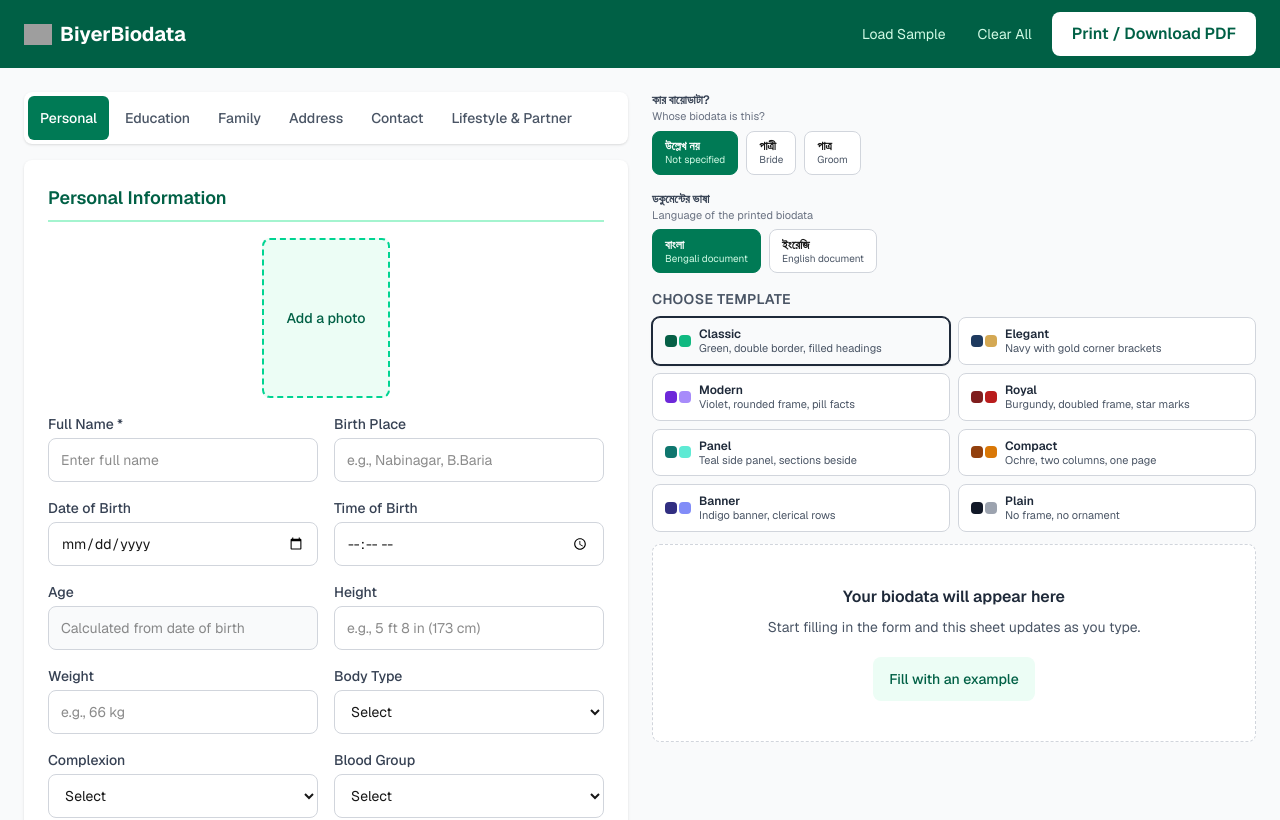
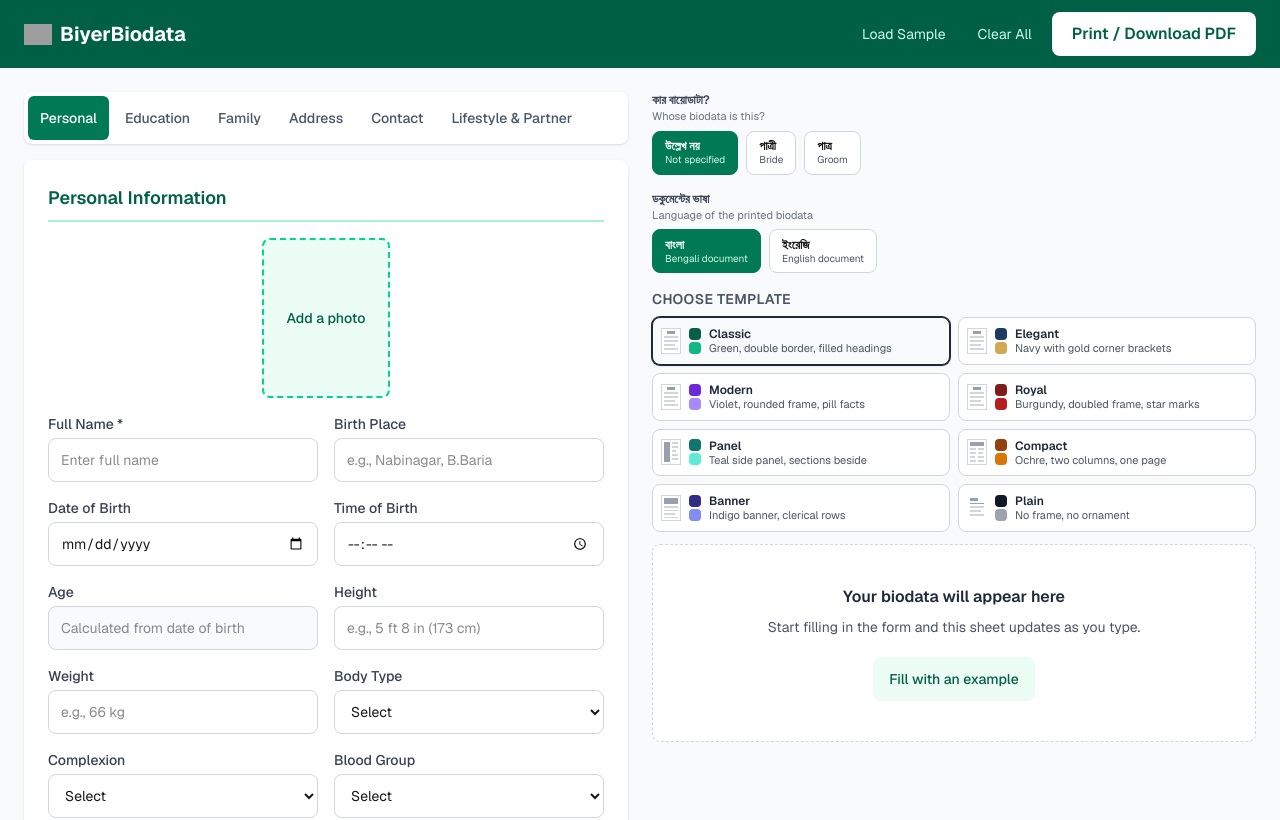
Before and after one commit to mehedihasansumit/bio-data, a Next.js app: page /builder in a window 1280 px wide. Shown: the top 820 px of the page. Built offline with nearby package versions, Linux system fonts and the light colour scheme; grey boxes are pictures that could not be loaded.

Commit message:
feat: draw each template's layout in the chooser

```diff
--- a/src/components/ui/TemplateSelector.tsx
+++ b/src/components/ui/TemplateSelector.tsx
@@ -1,6 +1,6 @@
 "use client";
 
-import { templates, TemplateName } from "@/types/templates";
+import { templates, TemplateLayout, TemplateName } from "@/types/templates";
 import { useRovingRadio } from "@/components/ui/useRovingRadio";
 
 interface Props {
@@ -10,6 +10,103 @@ interface Props {
 
 const IDS = templates.map((t) => t.id);
 
+/** The filled mass of a wireframe — a band, a panel, a title bar. */
+const MASS = "bg-gray-400";
+/** A row of text in a wireframe. */
+const LINE = "bg-gray-300";
+
+function Line({ w = "w-full" }: { w?: string }) {
+  return <span className={`block h-[2px] ${w} ${LINE}`} />;
+}
+
+/**
+ * A ~20×26px drawing of what the template actually looks like.
+ *
+ * This is necessary rather than cosmetic. The new inks sit close to the
+ * existing ones in RGB terms — Panel teal is 47 from Classic emerald, Compact
+ * ochre 43 from Royal oxblood, Banner indigo 41 from Elegant navy — which is
+ * not distinguishable in a 12px swatch. Colour has stopped being the thing that
+ * tells these templates apart; layout is, so the chooser shows layout.
+ *
+ * Drawn from `TemplateOption.layout` with plain divs, so adding a template
+ * means picking one of five names and nothing else.
+ */
+function Wireframe({ layout }: { layout: TemplateLayout }) {
+  return (
+    <span
+      aria-hidden="true"
+      className={`block w-5 h-[26px] shrink-0 bg-white p-[2px] border ${
+        /* Plain has no frame, and the wireframe says so. A transparent border
+           rather than none, so all five drawings are the same size. */
+        layout === "plain" ? "border-transparent" : "border-gray-300"
+      }`}
+    >
+      {layout === "stacked" && (
+        <span className="flex h-full flex-col gap-[2px]">
+          <span className={`block h-[3px] w-3/5 self-center ${MASS}`} />
+          <Line />
+          <Line />
+          <Line w="w-4/5" />
+          <Line />
+        </span>
+      )}
+
+      {layout === "panel" && (
+        <span className="flex h-full gap-[2px]">
+          <span className={`block w-2/5 h-full ${MASS}`} />
+          <span className="flex flex-1 flex-col gap-[2px]">
+            <Line />
+            <Line />
+            <Line w="w-3/4" />
+            <Line />
+            <Line />
+          </span>
+        </span>
+      )}
+
+      {layout === "two-column" && (
+        <span className="flex h-full flex-col gap-[2px]">
+          <span className={`block h-[4px] w-full ${MASS}`} />
+          <span className="flex flex-1 gap-[2px]">
+            <span className="flex flex-1 flex-col gap-[2px]">
+              <Line />
+              <Line />
+              <Line w="w-3/4" />
+              <Line />
+            </span>
+            <span className="flex flex-1 flex-col gap-[2px]">
+              <Line />
+              <Line w="w-3/4" />
+              <Line />
+              <Line />
+            </span>
+          </span>
+        </span>
+      )}
+
+      {layout === "banner" && (
+        <span className="flex h-full flex-col gap-[2px]">
+          <span className={`block h-[8px] w-full ${MASS}`} />
+          <Line />
+          <Line />
+          <Line w="w-4/5" />
+          <Line />
+        </span>
+      )}
+
+      {layout === "plain" && (
+        <span className="flex h-full flex-col gap-[2px]">
+          <span className={`block h-[3px] w-3/5 ${MASS}`} />
+          <span className="block h-px w-full bg-gray-400" />
+          <Line />
+          <Line w="w-4/5" />
+          <Line />
+        </span>
+      )}
+    </span>
+  );
+}
+
 export default function TemplateSelector({ selected, onChange }: Props) {
   const { radioProps } = useRovingRadio(IDS, selected, onChange);
 
@@ -18,8 +115,9 @@ export default function TemplateSelector({ selected, onChange }: Props) {
        desktop width, and four ~230px chips in a row meant Royal sat entirely
        off-screen behind an `overflow-x-auto` with no fade, no arrows and no
        wrap — a quarter of the templates undiscoverable unless you happened to
-       drag sideways inside a column that looked static. Two rows of two fit
-       the column at every width the builder has. */
+       drag sideways inside a column that looked static. Two rows of two fit the
+       column at every width the builder has; at eight templates it is four rows
+       of two, roughly 250px above the sheet, and it stays a grid. */
     <div role="radiogroup" aria-label="Document template" className="grid grid-cols-2 gap-2">
       {templates.map((t, i) => {
         const isSelected = selected === t.id;
@@ -27,13 +125,20 @@ export default function TemplateSelector({ selected, onChange }: Props) {
           <button
             key={t.id}
             {...radioProps(t.id, i)}
-            className={`flex items-center gap-2 min-h-11 px-3 py-2 rounded-lg border text-left transition-all focus-visible:outline-2 focus-visible:outline-offset-2 focus-visible:outline-gray-800 ${
+            className={`flex items-center gap-2 min-h-11 px-2 py-2 rounded-lg border text-left transition-all focus-visible:outline-2 focus-visible:outline-offset-2 focus-visible:outline-gray-800 ${
               isSelected
                 ? "border-gray-800 bg-gray-50 shadow-sm ring-1 ring-gray-800"
                 : "border-gray-300 bg-white hover:border-gray-400"
             }`}
           >
-            <span className="flex gap-[2px] shrink-0" aria-hidden="true">
+            <Wireframe layout={t.layout} />
+            {/* Stacked rather than side by side, and the chip's horizontal
+                padding steps down from 12px to 8px: both buy room for the
+                wireframe so eight descriptions still fit two lines in a 604px
+                column. The pair is 12px wide against the wireframe's 20px,
+                which keeps the wireframe the dominant cue — the point of the
+                change. */}
+            <span className="flex flex-col gap-[2px] shrink-0" aria-hidden="true">
               <span className="w-3 h-3 rounded-sm" style={{ backgroundColor: t.colors.primary }} />
               <span className="w-3 h-3 rounded-sm" style={{ backgroundColor: t.colors.accent }} />
             </span>
```
